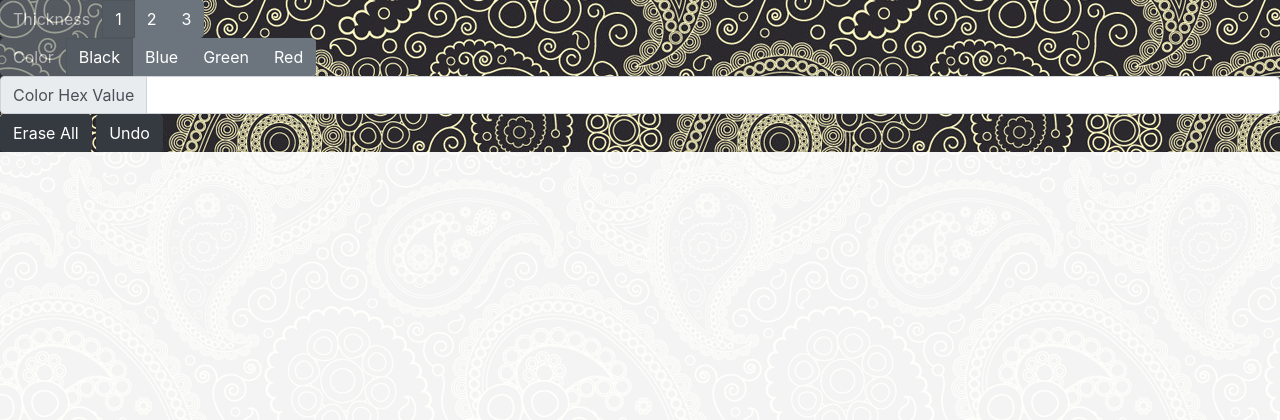
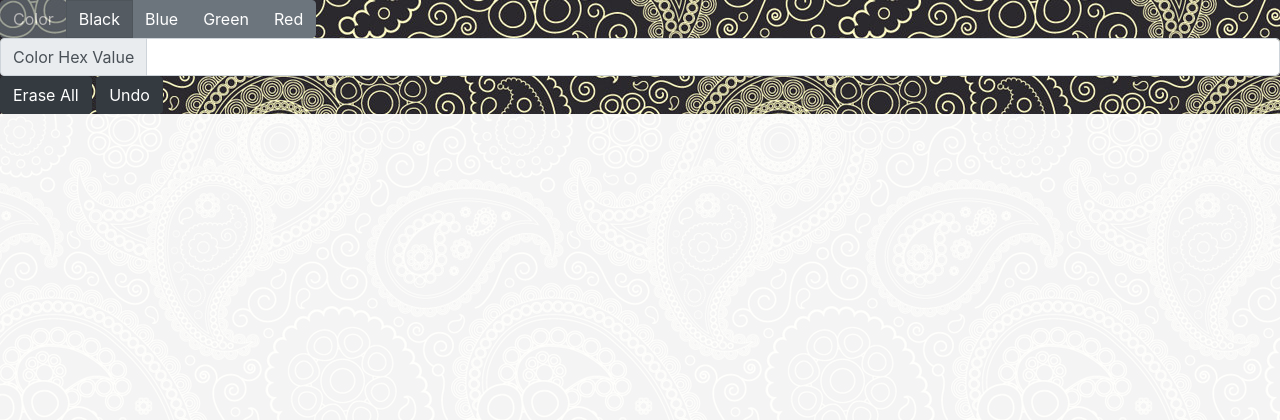
Before and after one commit to shashwatkathuria/Drawing-Canvas, a Django app: page / in a window 1280 px wide. Shown: the part 56-476 px from the top of the page. Run offline with Django 3.2, Linux system fonts and the light colour scheme; some libraries are stand-ins or nearby versions.

Commit message:
Removed thickness options to add them through reactJS.

```diff
--- a/DrawingCanvas/MainCanvas/templates/MainCanvas/index.html
+++ b/DrawingCanvas/MainCanvas/templates/MainCanvas/index.html
@@ -50,20 +50,9 @@
               </form>
             </div>
         </nav>
-      <div class="btn-group btn-group-toggle " id="pencilThickness" data-toggle="buttons">
-            <label class="btn btn-secondary disabled" disabled>
-                <input type="radio" name="thicknessOption" >Thickness
-            </label>
-            <label class="btn btn-secondary active">
-                <input type="radio" class="thicknessClass" name="thicknessOption" value="1" checked> 1
-            </label>
-            <label class="btn btn-secondary">
-                <input type="radio" class="thicknessClass" name="thicknessOption" value="2" > 2
-            </label>
-            <label class="btn btn-secondary">
-                <input type="radio" class="thicknessClass" name="thicknessOption" value="3" > 3
-            </label>
-      </div>
+        <div  id="thicknessPicker" >
+
+        </div>
 
       <div  id="colorPicker" >
 
```
